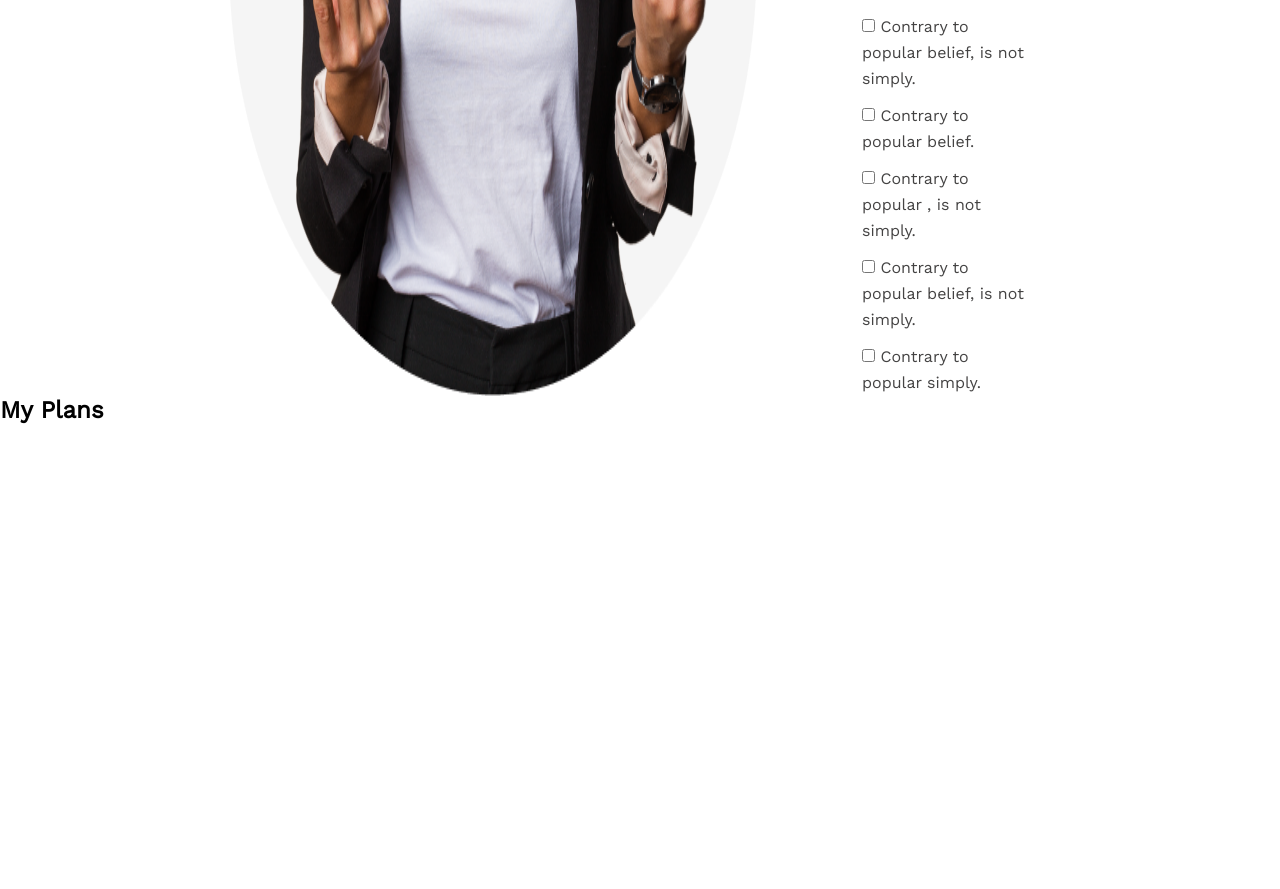
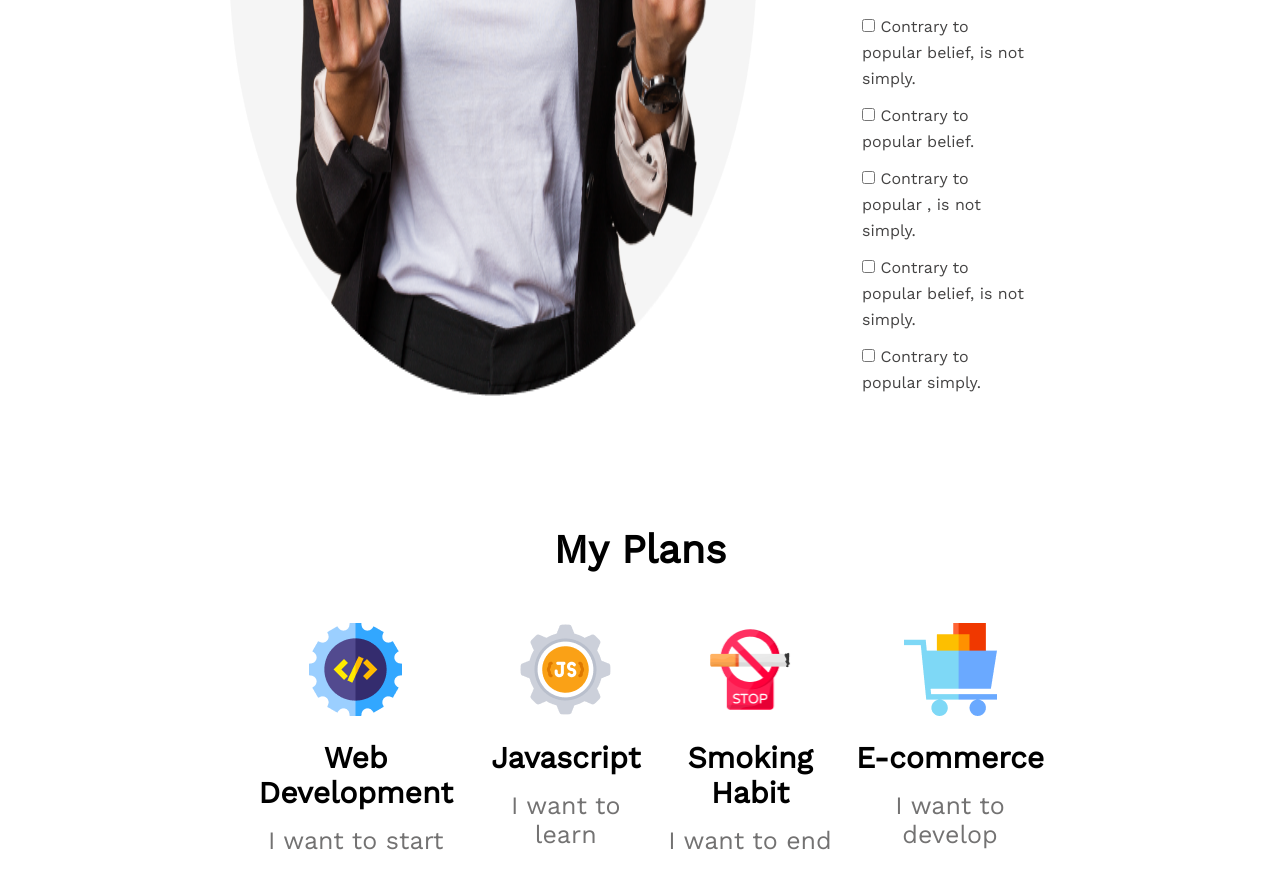
Before and after one commit to maharabope/assignment-no-1, a plain HTML site: page index.html in a window 1280 px wide. Shown: the part 1737-2626 px from the top of the page. Before the commit the page ends 2161 px from the top, so only its background shows below. Drawn offline with nearby package versions, Linux system fonts and the light colour scheme.

Commit message:
add plan

```diff
--- a/index.html
+++ b/index.html
@@ -57,14 +57,40 @@
             </div>
         </section>
 
-        <section>
-            <div>
-                <h1>
-                    My Plans
-                </h1>
+        <section class="what-do-i-next">
+
+            <h1 class="paln-title-main">
+                 My Plans
+            </h1>
+
+            <div class="my-all-plans">
+                <div>
+                    <img class="plan-img" src="./images/icons/web.png" alt="">
+                    <h1 class="plan-title">Web Development </h1>
+                    <p class="what-i-want">I want to start </p>
+                </div>
+
+                <div>
+                    <img class="plan-img" src="./images/icons/js.png" alt="">
+                    <h1 class="plan-title">Javascript </h1>
+                    <p class="what-i-want">I want to learn </p>
+                </div>
+
+                <div>
+                    <img class="plan-img" src="./images/icons/smoke.png" alt="">
+                    <h1 class="plan-title"> Smoking Habit</h1>
+                    <p class="what-i-want">I want to end </p>
+                </div>
+
+                <div>
+                    <img class="plan-img" src="./images/icons/ecom.png" alt="">
+                    <h1 class="plan-title"> E-commerce</h1>
+                    <p class="what-i-want">I want to develop</p>
+                </div>
+            </div>
 
 
-            </div>
+
         </section>
 
 
--- a/styles.css
+++ b/styles.css
@@ -106,3 +106,49 @@
     line-height: 26px;
     color: #444343;
 }
+
+.what-do-i-next{
+    margin: 130px 230px ;
+
+}
+
+.paln-title-main{
+    text-align: center;
+    font-weight: 700;
+    font-size: 40px;
+    line-height: 47px;
+    margin-bottom: 50px;
+}
+
+
+.my-all-plans{
+    display: flex;
+    justify-content: space-around;
+}
+
+.plan-title{
+    text-align: center;
+    font-weight: 700;
+    font-size: 30px;
+    line-height: 35px;
+    margin-top: 24px;
+}
+
+.what-i-want{
+    color: #737272;
+    text-align: center;
+    font-weight: 500;
+    font-size: 25px;
+    line-height: 29px;
+    margin-top: 16px;
+}
+
+.plan-img{
+    display: block;
+    margin-left: auto;
+    margin-right: auto;
+    width: 50%;
+
+    width: 92.96px;
+    height: 92.96px;
+}
```
